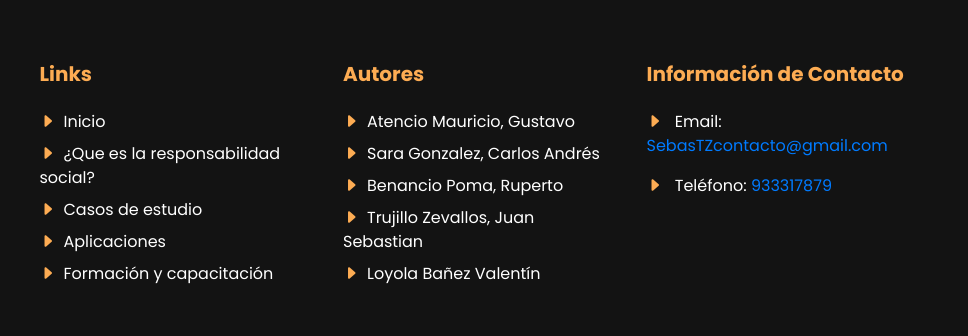
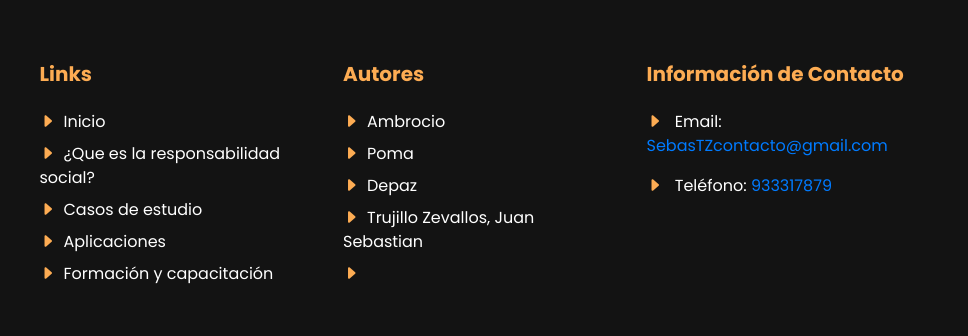
Before and after one commit to StuardAP/g7, a website: page public/index.html in a window 1280 px wide. Shown: the part 6355-6691 px from the top of the page, 312-1280 px from the left. Drawn offline with nearby package versions, Linux system fonts and the light colour scheme.

Commit message:
borre los integarntes de index.html

```diff
--- a/public/index.html
+++ b/public/index.html
@@ -642,15 +642,12 @@
 			<div class="col-lg-3 col-md-6 mb-5">
 				<h5 class="font-weight-bold orange mb-4">Autores</h5>
 				<div class="d-flex flex-column justify-content-start">
-					<span class="text-white mb-2"><i class="bi bi-caret-right-fill mr-2 orange"></i>Atencio Mauricio,
-						Gustavo</span>
-					<span class="text-white mb-2"><i class="bi bi-caret-right-fill mr-2 orange"></i>Sara Gonzalez, Carlos
-						Andrés</span>
-					<span class="text-white mb-2"><i class="bi bi-caret-right-fill mr-2 orange"></i>Benancio Poma,
-						Ruperto</span>
+					<span class="text-white mb-2"><i class="bi bi-caret-right-fill mr-2 orange"></i>Ambrocio</span>
+					<span class="text-white mb-2"><i class="bi bi-caret-right-fill mr-2 orange"></i>Poma</span>
+					<span class="text-white mb-2"><i class="bi bi-caret-right-fill mr-2 orange"></i>Depaz</span>
 					<span class="text-white mb-2"><i class="bi bi-caret-right-fill mr-2 orange"></i>Trujillo Zevallos, Juan
 						Sebastian</span>
-					<span class="text-white"><i class="bi bi-caret-right-fill mr-2 orange"></i>Loyola Bañez Valentín</span>
+					<span class="text-white"><i class="bi bi-caret-right-fill mr-2 orange"></i></span>
 				</div>
 			</div>
 			<div class="col-lg-3 col-md-6 mb-5">
```
